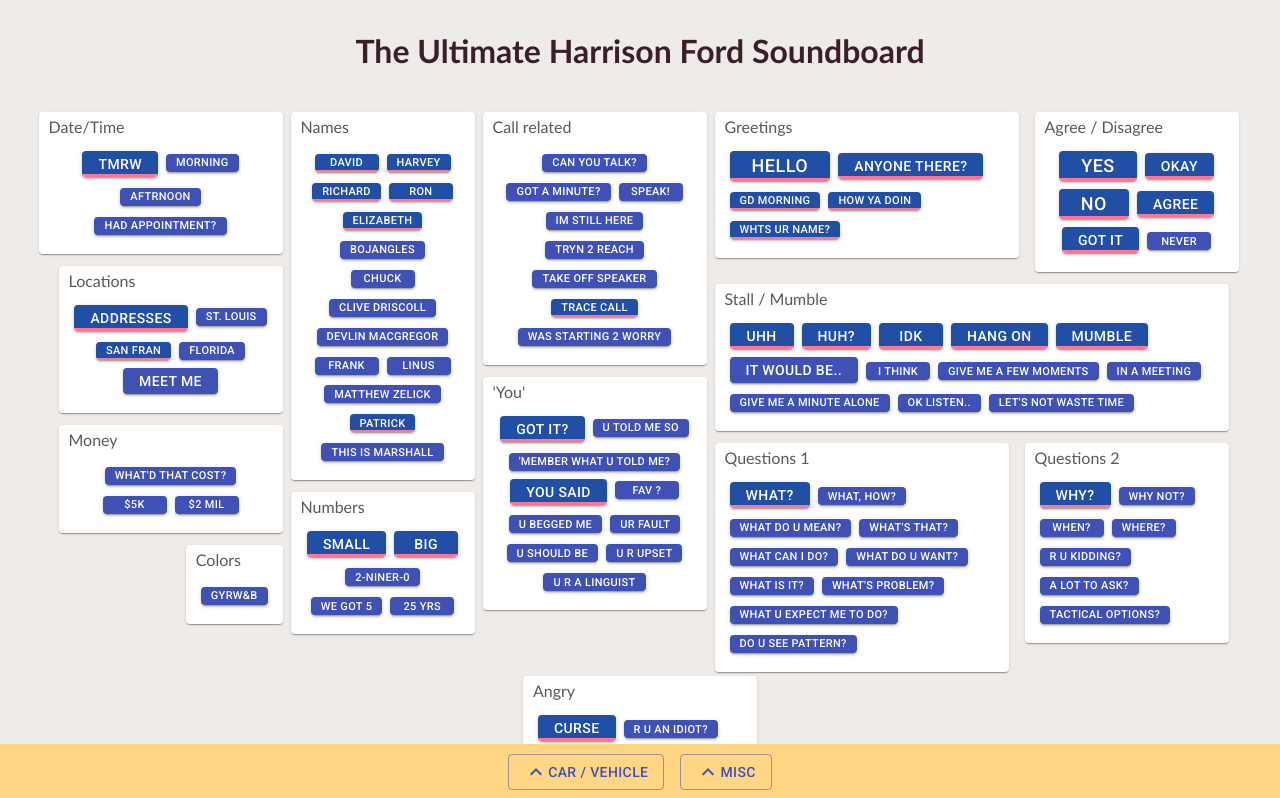
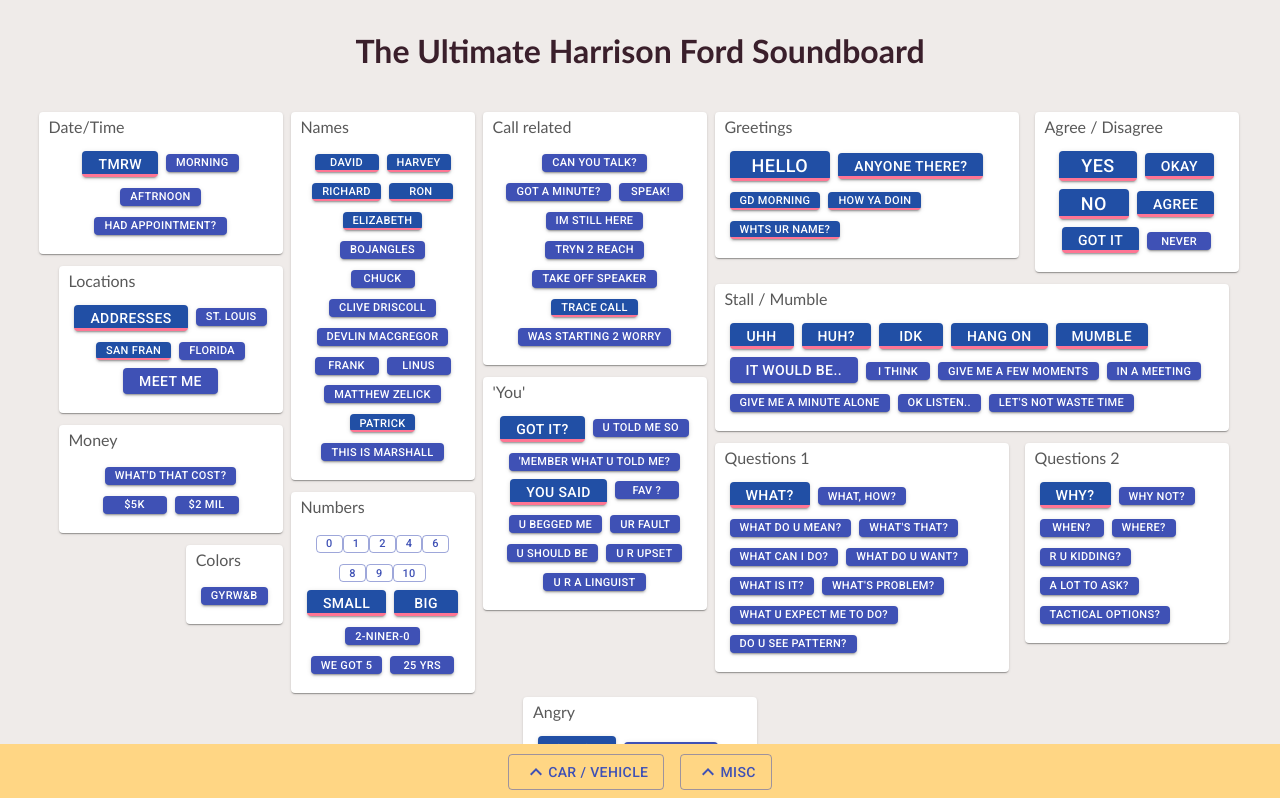
Before and after one commit to adam-j-turner/soundboard, a React (Create React App) app: page / in a window 1280 px wide. Shown: the top 798 px of the page. Built offline with nearby package versions, Linux system fonts and the light colour scheme.

Commit message:
Add SoundButtonGroup component & implement

```diff
--- a/src/App.css
+++ b/src/App.css
@@ -100,6 +100,10 @@
   flex-direction: row;
 }
 
+.SoundButtonGroup > .SoundButton {
+  min-width: 5px;
+}
+
 .Footer-main {
   position: fixed;
   left: 0;
--- a/src/App.js
+++ b/src/App.js
@@ -4,6 +4,7 @@
 import ButtonPanel from './ButtonPanel.js';
 import MultiButton from './MultiButton.js';
 import SoundButton from './SoundButton.js';
+import SoundButtonGroup from './SoundButtonGroup.js';
 import DrawerButton from './DrawerButton.js';
 import Footer from './Footer.js';
 import KeyboardArrowUp from '@material-ui/icons/KeyboardArrowUp'
@@ -358,12 +359,30 @@
             </ButtonPanel>
             <ButtonPanel
               title='Numbers' direction='row' spacing={1}
-              alignItems='flex-start' maxWidth='200px'>
+              alignItems='flex-start' maxWidth='200px'
+            >
+              <SoundButtonGroup size='small'
+                options = {[
+                  {text: '0', description: 'Zero', audioPath: 'numbers/0.mp3'},
+                  {text: '1', description: 'One', audioPath: 'numbers/1.mp3'},
+                  {text: '2', description: 'Two', audioPath: 'numbers/2.mp3'},
+                  {text: '4', description: 'Four', audioPath: 'numbers/4.mp3'},
+                  {text: '6', description: 'Six', audioPath: 'numbers/6.mp3'}
+                ]}
+                onButtonClick={this.handleSoundButtonClick}
+              />
+              <SoundButtonGroup size='small'
+                options = {[
+                  {text: '8', description: 'Eight', audioPath: 'numbers/8.mp3'},
+                  {text: '9', description: 'Nine', audioPath: 'numbers/9.mp3'},
+                  {text: '10', description: 'Ten', audioPath: 'numbers/10.mp3'},
+                ]}
+                onButtonClick={this.handleSoundButtonClick}
+              />
               <MultiButton
                 text='Small'
                 options = {[
-                  {text: '10', description: 'Ten', audioPath: 'numbers/10.mp3', default: true},
-                  {text: '48', description: 'Forty-eight', audioPath: 'numbers/48.mp3'},
+                  {text: '48', description: 'Forty-eight', audioPath: 'numbers/48.mp3', default: true},
                   {text: '55', description: 'Fifty-five', audioPath: 'numbers/55.mp3'}
                 ]}
                 onMouseUp={this.handleSoundButtonClick}
--- a/src/SoundButton.js
+++ b/src/SoundButton.js
@@ -1,6 +1,6 @@
-import React from 'react';
+import React from 'react'
 import Grid from '@material-ui/core/Grid'
-import Button from "@material-ui/core/Button";
+import Button from '@material-ui/core/Button'
 // TODO: Have Tooltip show sound description on hover.
 // import Tooltip from '@material-ui/core/Tooltip';
 
@@ -10,9 +10,8 @@
     this.state = {}
   }
 
-  render() {
+  mainButton = () => {
     return (
-      <Grid item key={this.props.key}>
       <Button
         {...this.props}
         className='Button-base SoundButton'
@@ -20,18 +19,34 @@
           sizeSmall: 'Button-base-small',
           sizeLarge: 'Button-base-large'
         }}
-          aria-controls="customized-menu"
-          aria-haspopup="true"
-          variant="contained"
-          color="primary"
+        variant={this.props.variant}
+        color='primary'
         key={this.props.key}
         onClick={() => {this.props.onClick(this.props.audioPath)}}
       >
+        {this.props.children}
         {this.props.text}
       </Button>
+    )
+  }
+
+  render() {
+    if (this.props.gridItem) {
+      return (
+        <Grid item key={this.props.key}>
+          {this.mainButton()}
         </Grid>
       )
     }
+    else {
+      return this.mainButton()
+    }
+  }
+}
+
+SoundButton.defaultProps = {
+  variant: 'contained',
+  gridItem: true
 }
 
 export default SoundButton
--- /dev/null
+++ b/src/SoundButtonGroup.js
@@ -0,0 +1,38 @@
+import React from 'react';
+import Grid from '@material-ui/core/Grid'
+import ButtonGroup from '@material-ui/core/ButtonGroup'
+import SoundButton from './SoundButton.js'
+
+class SoundButtonGroup extends React.Component {
+  constructor(props){
+    super(props)
+    this.state = {
+    }
+  }
+
+  render() {
+    return (
+      <Grid item key={this.props.key}>
+        <ButtonGroup
+          {...this.props}
+          className='SoundButtonGroup'
+        >
+          {this.props.options.map(option => (
+            <SoundButton
+              gridItem={false}
+              text={option.text}
+              description={option.description}
+              audioPath={option.audioPath}
+              variant=''
+              onClick={this.props.onButtonClick}
+            >
+              {option.display}
+            </SoundButton>
+          ))}
+        </ButtonGroup>
+      </Grid>
+    )
+  }
+}
+
+export default SoundButtonGroup
```
Lines whose indentation alone changed are shown as unchanged.
